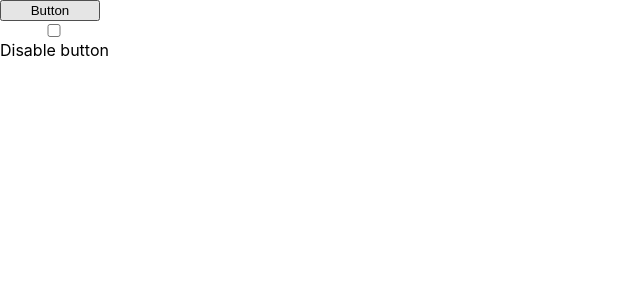
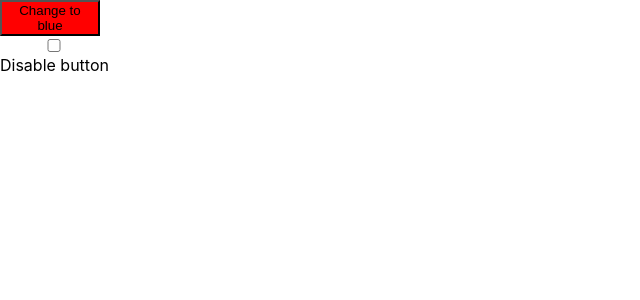
Before and after one commit to ifuenteromero/testing, a React (Create React App) app in the folder code-quiz-1-confirm-button-disable-on-checkbox-check/: page / in a window 1280 px wide. Shown: the top 300 px of the page, without its empty margins (0-640 px from the left). Built offline with nearby package versions, Linux system fonts and the light colour scheme.

Commit message:
code quiz 2

```diff
--- a/code-quiz-1-confirm-button-disable-on-checkbox-check/src/App.js
+++ b/code-quiz-1-confirm-button-disable-on-checkbox-check/src/App.js
@@ -2,8 +2,14 @@ import { useState } from 'react';
 import './App.css';
 
 function App() {
+  const [ buttonColor, setButtonColor ] = useState('red');
+  const toggleColor = color => color === 'red' ? 'blue' : 'red';
+
+  const newButtonColor = toggleColor(buttonColor);
+
+  const changeColor = () => setButtonColor(newButtonColor);
+
   const [ disabled, setDisabled ] = useState(false);
-
   const handleChange = ({ target }) => {
     setDisabled(target.checked);
   }
@@ -13,10 +19,14 @@ function App() {
       style={{ display: 'flex', flexDirection: 'column' }}
     >
       <button
-        style={{ width: '100px '}}
+        style={{
+          width: '100px',
+          backgroundColor: disabled? 'grey' : buttonColor
+        }}
         disabled={disabled}
+        onClick={changeColor}
       >
-        Button
+        Change to blue
       </button>
       <input
         id='disable-button-checkbox'
```
Also changed, not shown: 1 other file (tests, documents, lock files or other folders).
